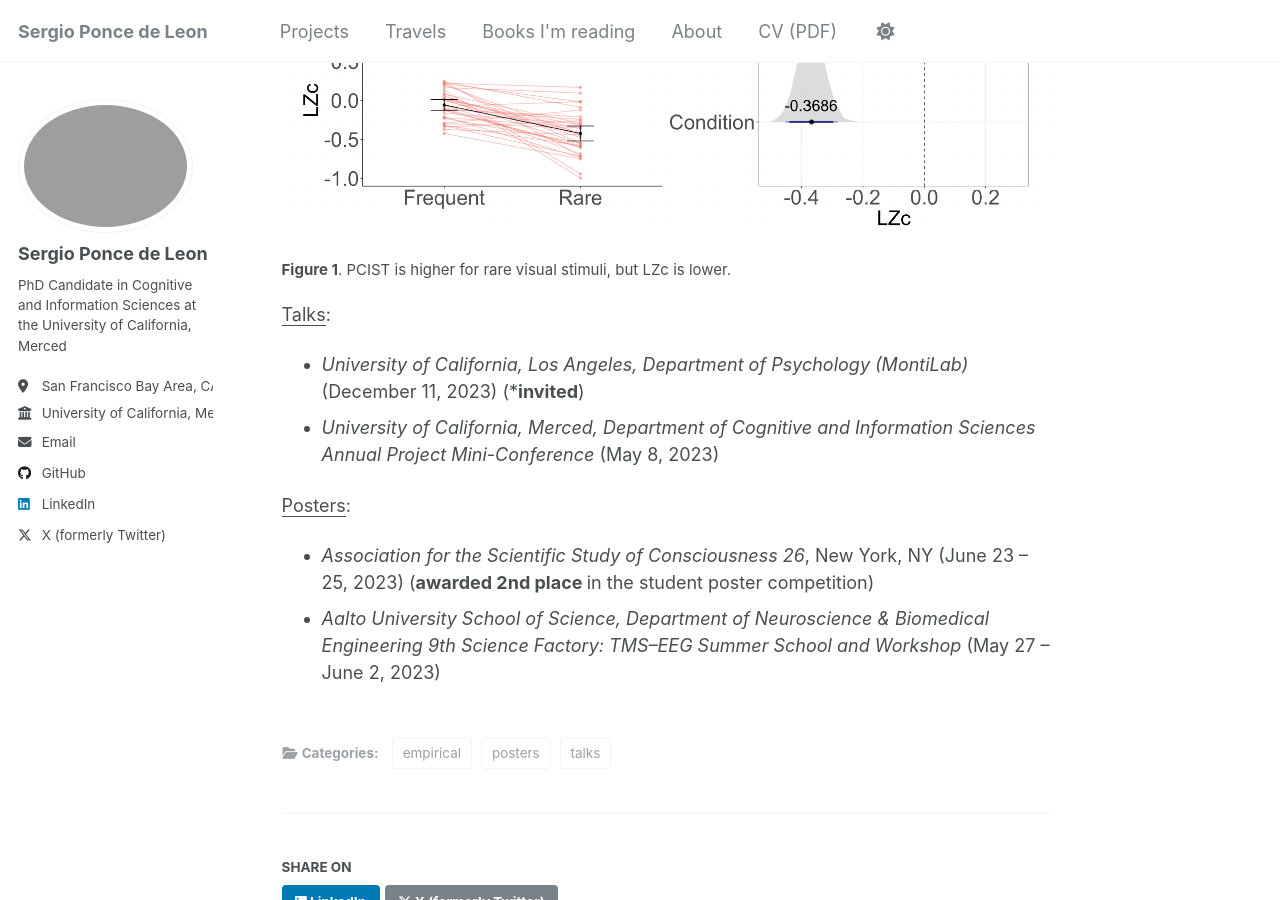
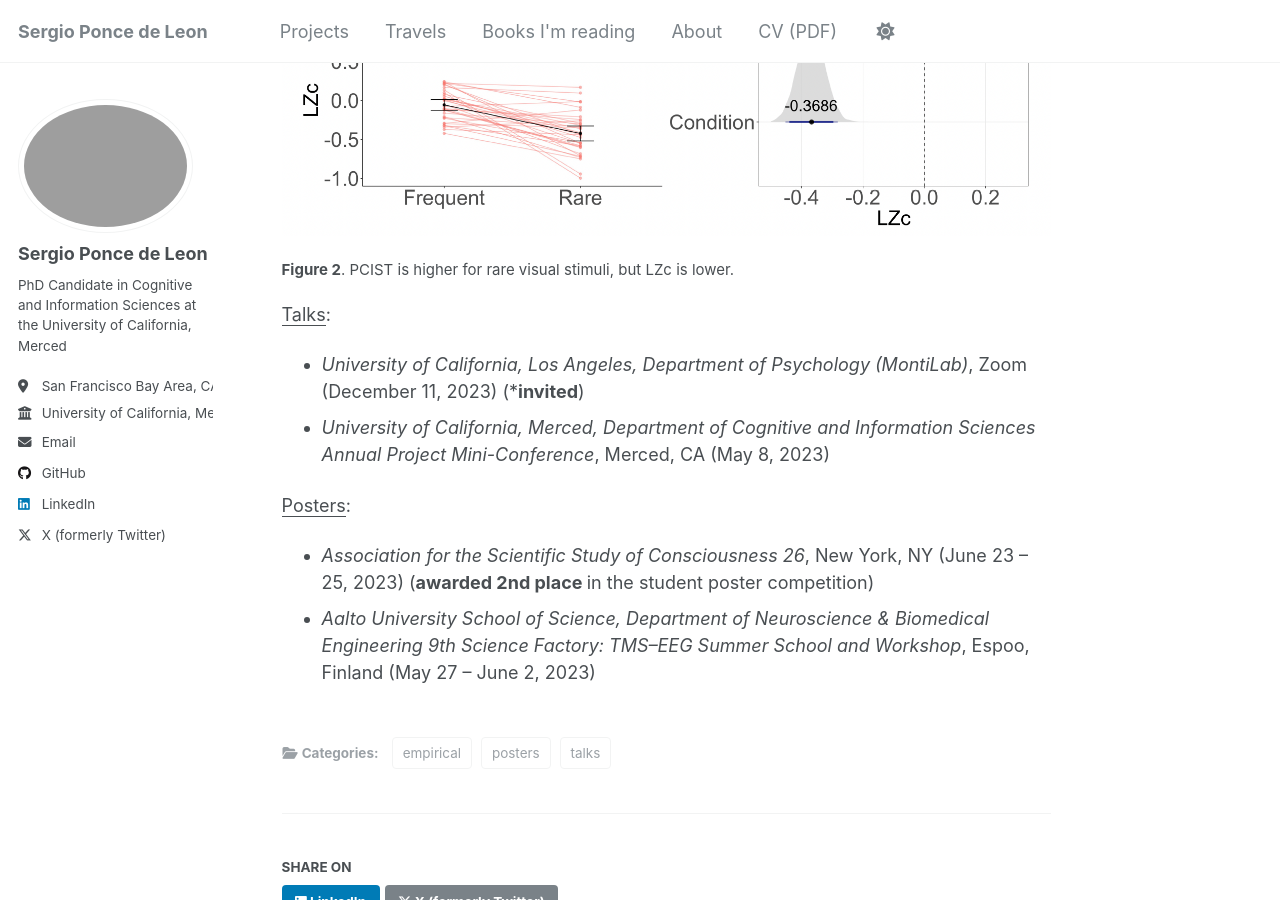
Before and after one commit to sergiopdl/sergiopdl.github.io, a Jekyll site: the page built from _projects/2023-05-26-Detecting-diferences-in-conscious-contents-using-EEG-complexity-measures-proof-of-concept.md, in a window 1280 px wide and 900 px high, scrolled down 1988 px. Built offline with Jekyll 4.4.1, drawn with Linux system fonts in a browser that asks for light colours.

Commit message:
ADDED locations to talks and posters; LINKED to travels from upcoming poster presentation; hyphenated title of EEG reference-electrode project

```diff
--- a/_projects/2023-05-26-Detecting-diferences-in-conscious-contents-using-EEG-complexity-measures-proof-of-concept.md
+++ b/_projects/2023-05-26-Detecting-diferences-in-conscious-contents-using-EEG-complexity-measures-proof-of-concept.md
@@ -16,10 +16,10 @@ submitted:
 in_review:
 ipa:
 funding_awarded:
-talks: "<ul><li><i>University of California, Los Angeles, Department of Psychology (MontiLab)</i> (December 11, 2023) (*<b>invited</b>)</li>
-<li><i>University of California, Merced, Department of Cognitive and Information Sciences Annual Project Mini-Conference</i> (May 8, 2023)</li></ul>"
+talks: "<ul><li><i>University of California, Los Angeles, Department of Psychology (MontiLab)</i>, Zoom (December 11, 2023) (*<b>invited</b>)</li>
+<li><i>University of California, Merced, Department of Cognitive and Information Sciences Annual Project Mini-Conference</i>, Merced, CA (May 8, 2023)</li></ul>"
 posters: "<ul><li><i>Association for the Scientific Study of Consciousness 26</i>, New York, NY (June 23 – 25, 2023) (<b>awarded 2nd place </b>in the student poster competition)</li>
-<li><i>Aalto University School of Science, Department of Neuroscience & Biomedical Engineering 9th Science Factory: TMS–EEG Summer School and Workshop</i> (May 27 – June 2, 2023)</li></ul>"
+<li><i>Aalto University School of Science, Department of Neuroscience & Biomedical Engineering 9th Science Factory: TMS–EEG Summer School and Workshop</i>, Espoo, Finland (May 27 – June 2, 2023)</li></ul>"
 header:
   teaser: "/project_2023-05-26-1.png"
 ---
@@ -30,4 +30,4 @@ Perturbational complexity index (PCI) is a measure of consciousness that was mot
 differences), but LZc can be higher or lower.</p>
 
 <img src="/images/project_2023-05-26-2.png">
-<p style="font-size: smaller"><b>Figure 1</b>. PCIST is higher for rare visual stimuli, but LZc is lower.</p>
+<p style="font-size: smaller"><b>Figure 2</b>. PCIST is higher for rare visual stimuli, but LZc is lower.</p>
```
Also changed, not shown: _projects/2021-12-14-Effects-of-EEG-reference-electrode-selection-on-visual-oddball-experiments.md (+1 -1 lines), _projects/2022-05-27-Simulating-the-perturbational-complexity-index-at-the-edge-of-chaos.md (+1 -1 lines), _projects/2024-03-15-Consciousness-science-progress-problems.md (+1 -1 lines), _projects/2025-06-06-Integrated-information-theory-(IIT)-and-the-testability-of-the-silent-neuron-predictions.md (+1 -1 lines), _projects/2025-06-07-Does-phenomenology-support-the-axiomatic-framework-of-integrated-information-theory-(IIT).md (+1 -1 lines).
